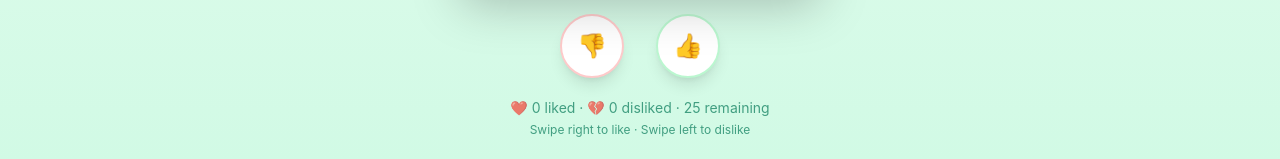
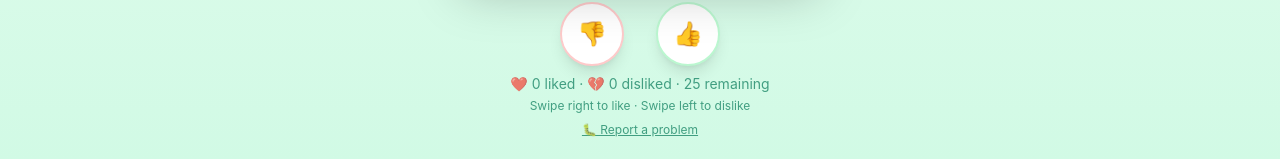
Before and after one commit to nkwevliwn/Bunnter, a React (Vite) app: page / in a window 1280 px wide. Shown: the part 638-797 px from the top of the page. Built offline with nearby package versions, Linux system fonts and the light colour scheme.

Commit message:
Add bug report template and Report a problem footer link
Co-authored-by: nkwevliwn <104189610+nkwevliwn@users.noreply.github.com>

```diff
--- a/src/App.tsx
+++ b/src/App.tsx
@@ -103,6 +103,16 @@ function App() {
           {RABBIT_IMAGES.length - shown.size} remaining
         </p>
         <p className="text-xs mt-1">Swipe right to like · Swipe left to dislike</p>
+        <p className="text-xs mt-2">
+          <a
+            href="https://github.com/nkwevliwn/Bunnter/issues/new?template=bug_report.md"
+            target="_blank"
+            rel="noopener noreferrer"
+            className="underline hover:opacity-100 transition-opacity"
+          >
+            🐛 Report a problem
+          </a>
+        </p>
       </footer>
     </div>
   );
```
